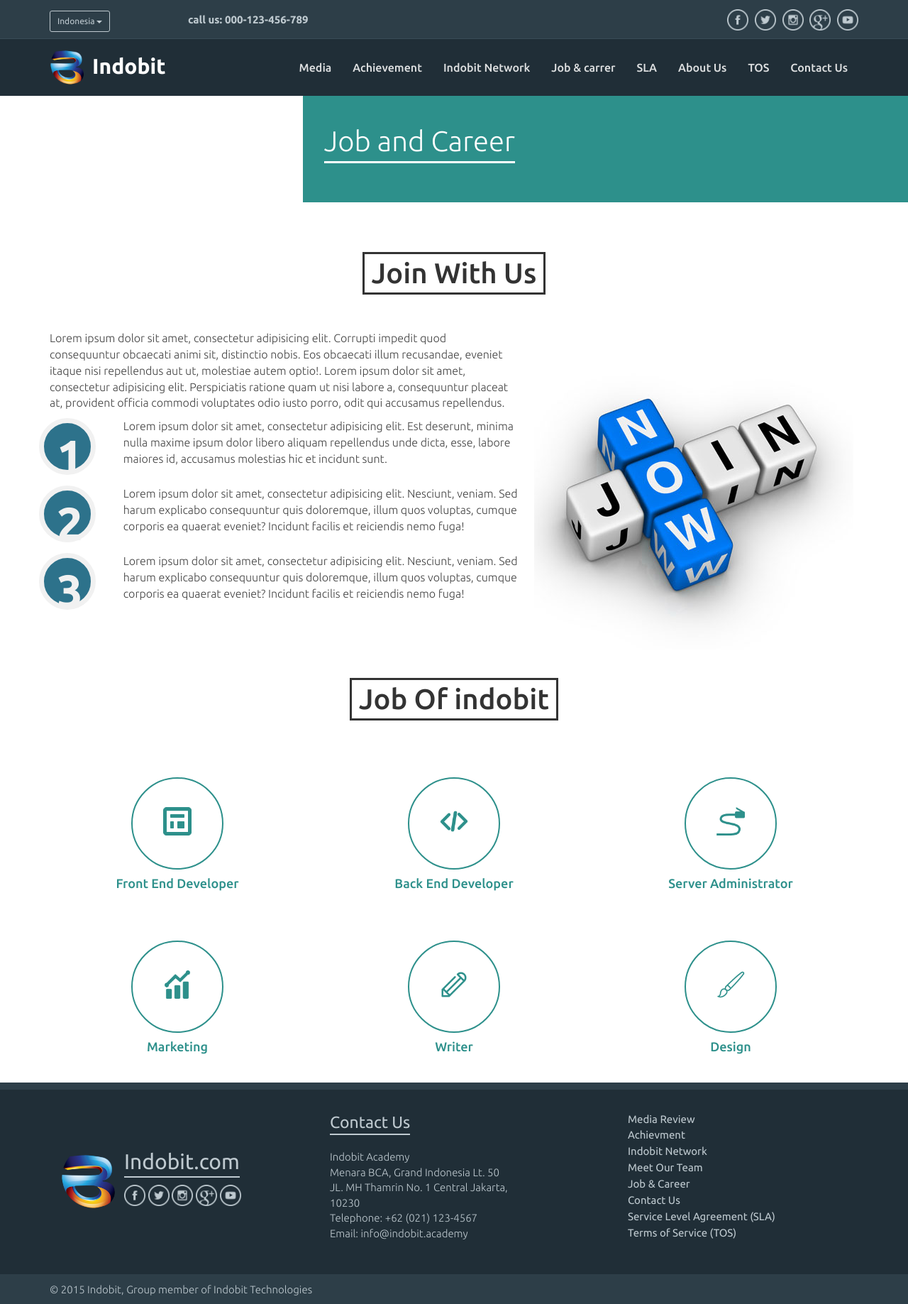
After one commit to surifyandi/indobit, a PHP site: page /job-career.php in a window 1280 px wide. The commit adds this page. Shown: the whole page at 71% size. Run offline with PHP 8.4, Linux system fonts and the light colour scheme; some libraries are stand-ins or nearby versions.

Commit message:
job and career
job and career

```diff
--- a/asset/css/style.css
+++ b/asset/css/style.css
@@ -1,3 +1,7 @@
+h1,h2,h3,h4,h5{
+	font-family: Ubuntu;
+}
+
 body{
 	font-family: Ubuntu;
 	font-size: 16px;
@@ -137,7 +141,7 @@ body{
 	font-weight: bold;
 }
 
-.title-company, .title-ourteam{
+.title-company, .title-ourteam, .title-job{
 	margin: 40px 0 50px 0;
 	font-size: 40px;
 	display: inline-block;
@@ -428,12 +432,39 @@ body{
 	line-height: 23px;
 }
 
+a.list-group-item.active, a.list-group-item.active:hover, a.list-group-item.active:focus{
+	background: rgb(45,144,139);
+}
+
 hr{
 	background-image: -webkit-linear-gradient(left, transparent, rgba(0, 0, 0, 0.2), transparent);
 	background-image: linear-gradient(to right, transparent, rgba(0, 0, 0, 0.2), transparent);
 	border: 0;
 	height: 1px;
 	margin: 22px 0 22px 0;
+}
+
+.frame-item-job{
+	width: 130px;
+	height: 130px;
+	background: #fff;
+	border-radius: 100px;
+	margin: auto;
+	overflow: hidden;
+	padding: 40px 0 0 43px;
+	border: 2px solid #2d908b;
+}
+
+.col-item-job:hover .frame-item-job{
+	background: #f1f1f1;
+}
+
+.col-item-job{
+	padding: 30px 0;
+}
+
+.col-item-job a{
+	color: #2d908b;
 }
 
 @media (max-width: 767px) { ... }
--- /dev/null
+++ b/job-career.php
@@ -0,0 +1,110 @@
+<?php include "part/header.php"; ?>
+<!-- awal header about us -->
+<div class="header-aboutus">
+	<div class="col-md-4 col-edit-aboutus"></div>
+	<div class="col-md-8 col-edit-aboutus">
+		<div class="bg-title-about">
+			<div class="title-about">
+				Job and Career
+			</div>
+		</div>
+	</div>
+</div>
+<!-- akhir header about us -->
+<!-- awal wrapper job-career -->
+<div class="wrapper-jobcareer">
+	<div class="container">
+		<div class="row">
+			<div class="col-md-12">
+				<center><h2 class="title-job">Join With Us</h2></center>
+			</div>
+			<div class="col-md-7">
+				<div class="row">
+					<div class="col-md-12">
+						<p>Lorem ipsum dolor sit amet, consectetur adipisicing elit. Corrupti impedit quod consequuntur obcaecati animi sit, distinctio nobis. Eos obcaecati illum recusandae, eveniet itaque nisi repellendus aut ut, molestiae autem optio!. Lorem ipsum dolor sit amet, consectetur adipisicing elit. Perspiciatis ratione quam ut nisi labore a, consequuntur placeat at, provident officia commodi voluptates odio iusto porro, odit qui accusamus repellendus.</p>
+					</div>
+					<div class="row row-aboutindobit">
+						<div class="col-md-2">
+							<div class="bullet-list">
+								1
+							</div>
+						</div>
+						<div class="col-md-10">
+							Lorem ipsum dolor sit amet, consectetur adipisicing elit. Est deserunt, minima nulla maxime ipsum dolor libero aliquam repellendus unde dicta, esse, labore maiores id, accusamus molestias hic et incidunt sunt.
+						</div>
+					</div>
+					<div class="row row-aboutindobit">
+						<div class="col-md-2">
+							<div class="bullet-list">
+								2
+							</div>
+						</div>
+						<div class="col-md-10">
+							Lorem ipsum dolor sit amet, consectetur adipisicing elit. Nesciunt, veniam. Sed harum explicabo consequuntur quis doloremque, illum quos voluptas, cumque corporis ea quaerat eveniet? Incidunt facilis et reiciendis nemo fuga!
+						</div>
+					</div>
+					<div class="row row-aboutindobit">
+						<div class="col-md-2">
+							<div class="bullet-list">
+								3
+							</div>
+						</div>
+						<div class="col-md-10">
+							Lorem ipsum dolor sit amet, consectetur adipisicing elit. Nesciunt, veniam. Sed harum explicabo consequuntur quis doloremque, illum quos voluptas, cumque corporis ea quaerat eveniet? Incidunt facilis et reiciendis nemo fuga!
+						</div>
+					</div>
+				</div>
+			</div>
+			<div class="col-md-5">
+				<img src="asset/img/jobcareer-img.jpg" alt="" />
+			</div>
+		</div>
+	</div>
+</div>
+<div class="wrapper-job">
+	<div class="container">
+		<div class="row">
+			<div class="col-md-12">
+				<center><h1 class="title-job">Job Of indobit</h1></center>
+			</div>
+			<div class="col-md-4 col-item-job">
+				<div class="frame-item-job">
+					<img src="asset/icon/1429995559_page_layout.png" alt="" width="40px;">
+				</div>
+				<center><a href="#"><h4>Front End Developer</h4></a></center>
+			</div>
+			<div class="col-md-4 col-item-job">
+				<div class="frame-item-job">
+					<img src="asset/icon/1429995627_code-128.png" alt="" width="40px;">
+				</div>
+				<center><a href="#"><h4>Back End Developer</h4></a></center>
+			</div>
+			<div class="col-md-4 col-item-job">
+				<div class="frame-item-job">
+					<img src="asset/icon/1429995728_network_cable.png" alt="" width="40px;">
+				</div>
+				<center><a href="#"><h4>Server Administrator</h4></a></center>
+			</div>
+			<div class="col-md-4 col-item-job">
+				<div class="frame-item-job">
+					<img src="asset/icon/1429995693_statistic-128.png" alt="" width="40px;">
+				</div>
+				<center><a href="#"><h4>Marketing</h4></a></center>
+			</div>
+			<div class="col-md-4 col-item-job">
+				<div class="frame-item-job">
+					<img src="asset/icon/1429995834_edit_editor_pen_pencil_write-128.png" alt="" width="40px;">
+				</div>
+				<center><a href="#"><h4>Writer</h4></a></center>
+			</div>
+			<div class="col-md-4 col-item-job">
+				<div class="frame-item-job">
+					<img src="asset/icon/1429995859_17.png" alt="" width="40px;">
+				</div>
+				<center><a href="#"><h4>Design</h4></a></center>
+			</div>
+		</div>
+	</div>
+</div>
+<!-- akhir wrapper job-career -->
+<?php include "part/footer.php"; ?>
--- a/part/header.php
+++ b/part/header.php
@@ -6,6 +6,7 @@
     	<meta name="author" content="indobit">
 		<link rel="stylesheet" href="asset/bootstrap/css/bootstrap.css" type="text/css"/>
 		<link rel="stylesheet" type="text/css" href="asset/css/style.css" />
+		<link rel="stylesheet" href="asset/css/bootstrap.icon-large.min.css"/>
 		<link href='http://fonts.googleapis.com/css?family=Ubuntu:300,400,500,700,300italic,400italic,500italic,700italic' rel='stylesheet' type='text/css'>
 	</head>
 
@@ -62,8 +63,8 @@
 				        <li><a href="#">Media <span class="sr-only">(current)</span></a></li>
 				        <li><a href="#">Achievement</a></li>
 				        <li><a href="#">Indobit Network</a></li>
-				        <li><a href="#">Job & carrer</a></li>
-				        <li><a href="#">SLA</a></li>
+				        <li><a href="job-career.php">Job & carrer</a></li>
+				        <li><a href="sla.php">SLA</a></li>
 				        <li><a href="aboutus.php">About Us</a></li>
 				        <li><a href="#">TOS</a></li>
 				        <li><a href="contactus.php">Contact Us</a></li>
```
Also changed, not shown: sla.php (added, +42 -0 lines), asset/css/bootstrap.icon-large.min.css (added), asset/icon/1428570135_website-128.png (deleted), asset/icon/1428570151_vector_66_13-128.png (deleted), asset/icon/1428570180_vector_65_07-128.png (deleted), asset/icon/1428570215_vector_66_09-128.png (deleted), asset/icon/1428570607_vector_65_14-128.png (deleted), asset/icon/1429995559_page_layout.png (added), asset/icon/1429995627_code-128.png (added), asset/icon/1429995693_statistic-128.png (added), asset/icon/1429995728_network_cable.png (added), asset/icon/1429995834_edit_editor_pen_pencil_write-128.png (added), asset/icon/1429995859_17.png (added), asset/img/glyphicons.png (added), 2 more files.
